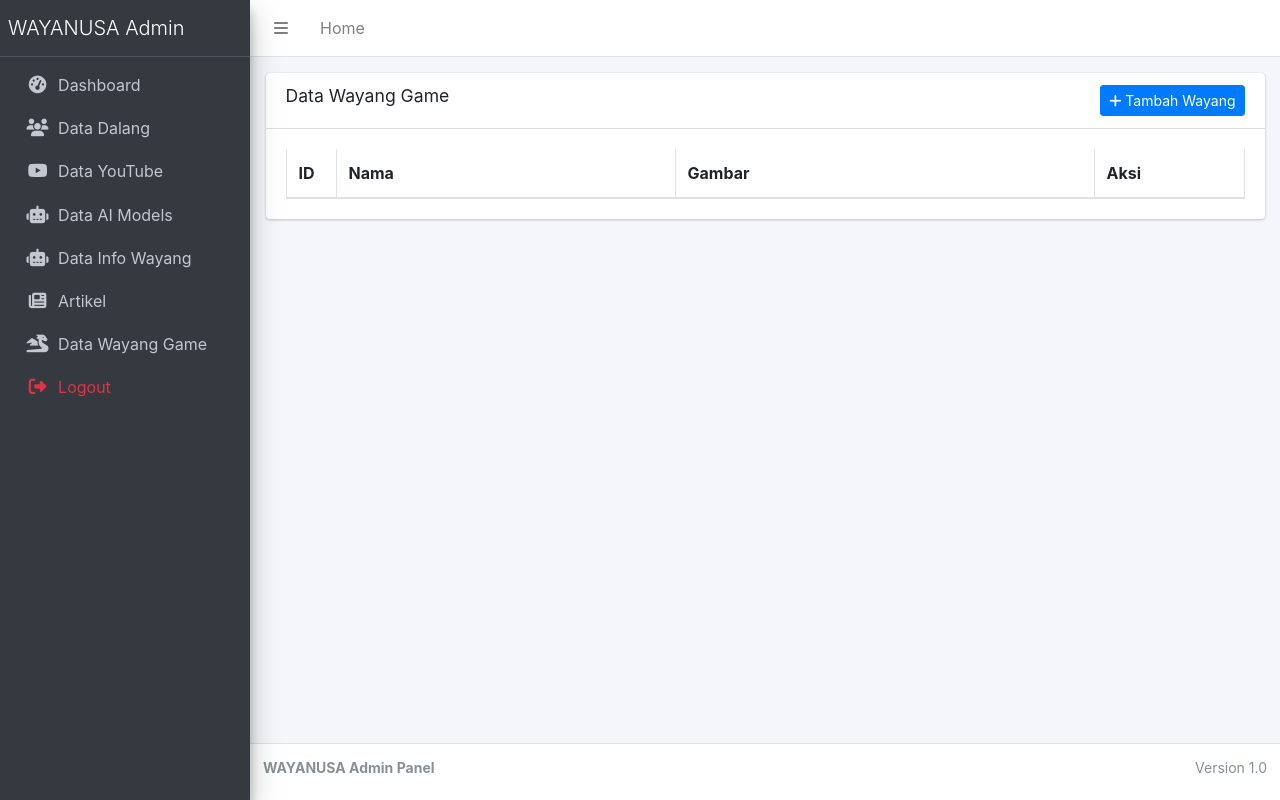
After one commit to Fikriferry/FLASK_WAYANUSA, a Flask app: page /admin/wayanggame in a window 1280 px wide. The commit adds this page. Run offline with Flask 3, Linux system fonts and the light colour scheme; the visitor is signed in with stand-in values (Sample User, id 1); lists and menus that the app fills with data are empty; some libraries are stand-ins or nearby versions.

Commit message:
Add WayangGame model and CRUD functionality; update templates for Wayang Game management

```diff
--- a/models.py
+++ b/models.py
@@ -173,3 +173,8 @@ class Wayang(db.Model):
 
     def __repr__(self):
         return f'<Wayang {self.nama}>'
+
+class WayangGame(db.Model):
+    id = db.Column(db.Integer, primary_key=True)
+    nama = db.Column(db.String(100), nullable=False)
+    file_path = db.Column(db.String(200), nullable=False)
--- a/routes/api_routes.py
+++ b/routes/api_routes.py
@@ -115,6 +115,22 @@ def get_dalang():
         return jsonify({"dalangs": data}), 200
     except Exception as e:
         return jsonify({"error": str(e)}), 500
+
+
+@api.route("/api/wayang")
+def api_wayang():
+    wayangs = Wayang.query.all()
+    return {
+        "data": [
+            {
+                "id": w.id,
+                "nama": w.nama,
+                "file": w.file_path
+            }
+            for w in wayangs
+        ]
+    }
+
 
 # ================================
 # 3. AI VISION API (PREDIKSI WAYANG)
--- a/routes/web_routes.py
+++ b/routes/web_routes.py
@@ -2,7 +2,7 @@ from flask import Blueprint, render_template, request, redirect, url_for, flash,
 from werkzeug.utils import secure_filename
 from functools import wraps
 import os
-from models import Video, db, AIModel, Dalang, User, Admin, QuizLevel, QuizQuestion, Article, QuizResult, Wayang
+from models import Video, db, AIModel, Dalang, User, Admin, QuizLevel, QuizQuestion, Article, QuizResult, Wayang, WayangGame
 from ai_manager import reload_model
 
 web_routes = Blueprint("web", __name__)
@@ -158,9 +158,11 @@ def artikel_detail(id):
     artikel = Article.query.get_or_404(id)
     return render_template('artikel_detail.html', artikel=artikel)
 
-@web_routes.route('/v-dalang')
-def v_dalang():
-    return render_template('simulasi_dalang.html')
+@web_routes.route('/s-dalang')
+def simulasi_dalang():
+    wayangs = WayangGame.query.order_by(WayangGame.id.asc()).all()
+    print("Jumlah wayang:", len(wayangs))  # Debug: cek di console server
+    return render_template("simulasi_dalang.html", wayangs=wayangs)
 
 # -------------------------
 # ADMIN ROUTES
@@ -666,3 +668,107 @@ def admin_wayang_delete(id):
     db.session.commit()
     flash('Data wayang berhasil dihapus.', 'success')
     return redirect(url_for('web.admin_wayang_list'))
+
+# Folder upload
+UPLOAD_FOLDER_WAYANGGAME = os.path.join("static", "uploads", "wayanggame")
+os.makedirs(UPLOAD_FOLDER_WAYANGGAME, exist_ok=True)
+
+def save_wayang_file(file):
+    try:
+        filename = secure_filename(file.filename)
+        save_path = os.path.join(UPLOAD_FOLDER_WAYANGGAME, filename)
+        file.save(save_path)
+        return filename, None
+    except Exception as e:
+        return None, str(e)
+
+# =========================
+# LIST WAYANG GAME
+# =========================
+@web_routes.route('/admin/wayanggame')
+@admin_login_required
+def admin_wayanggame_list():
+    wayangs = WayangGame.query.order_by(WayangGame.id.asc()).all()
+    return render_template("admin/wayanggame_list.html", wayangs=wayangs)
+
+# =========================
+# ADD WAYANG GAME
+# =========================
+@web_routes.route('/admin/wayanggame/add', methods=['GET', 'POST'])
+@admin_login_required
+def admin_wayanggame_add():
+    if request.method == "POST":
+        nama = request.form.get("nama")
+        file = request.files.get("file")
+
+        if not nama or not file or not file.filename:
+            flash("Nama dan file gambar wajib diisi!", "error")
+            return redirect(url_for("web.admin_wayanggame_add"))
+
+        filename, error = save_wayang_file(file)
+        if error:
+            flash(f"Error upload file: {error}", "error")
+            return redirect(url_for("web.admin_wayanggame_add"))
+
+        new_wayang = WayangGame(
+            nama=nama,
+            file_path=f"uploads/wayanggame/{filename}"
+        )
+        db.session.add(new_wayang)
+        db.session.commit()
+        flash("Wayang berhasil ditambahkan!", "success")
+        return redirect(url_for("web.admin_wayanggame_list"))
+
+    return render_template("admin/wayanggame_add.html", wayang=None)
+
+# =========================
+# EDIT WAYANG GAME
+# =========================
+@web_routes.route('/admin/wayanggame/edit/<int:id>', methods=['GET', 'POST'])
+@admin_login_required
+def admin_wayanggame_edit(id):
+    item = WayangGame.query.get_or_404(id)
+
+    if request.method == "POST":
+        nama = request.form.get("nama")
+        if not nama:
+            flash("Nama wayang wajib diisi!", "error")
+            return redirect(url_for("web.admin_wayanggame_edit", id=id))
+        item.nama = nama
+
+        file = request.files.get("file")
+        if file and file.filename:
+            # Hapus file lama jika ada
+            old_path = os.path.join("static", item.file_path)
+            if os.path.exists(old_path):
+                os.remove(old_path)
+
+            filename, error = save_wayang_file(file)
+            if error:
+                flash(f"Error upload file: {error}", "error")
+                return redirect(url_for("web.admin_wayanggame_edit", id=id))
+            item.file_path = f"uploads/wayanggame/{filename}"
+
+        db.session.commit()
+        flash("Wayang berhasil diperbarui!", "success")
+        return redirect(url_for("web.admin_wayanggame_list"))
+
+    return render_template("admin/wayanggame_edit.html", wayang=item)
+
+# =========================
+# DELETE WAYANG GAME
+# =========================
+@web_routes.route('/admin/wayanggame/delete/<int:id>')
+@admin_login_required
+def admin_wayanggame_delete(id):
+    item = WayangGame.query.get_or_404(id)
+
+    # Hapus file fisik jika ada
+    file_path = os.path.join("static", item.file_path)
+    if os.path.exists(file_path):
+        os.remove(file_path)
+
+    db.session.delete(item)
+    db.session.commit()
+    flash("Wayang berhasil dihapus!", "success")
+    return redirect(url_for("web.admin_wayanggame_list"))
--- a/templates/admin/layout_admin.html
+++ b/templates/admin/layout_admin.html
@@ -1,5 +1,6 @@
 <!DOCTYPE html>
 <html lang="en">
+
 <head>
     <meta charset="UTF-8">
     <title>{% block title %}WAYANUSA Admin{% endblock %}</title>
@@ -19,7 +20,9 @@
     <link rel="stylesheet" href="https://cdn.jsdelivr.net/npm/summernote@0.8.18/dist/summernote-bs4.css">
 
     <style>
-        #map { border-radius: 8px; }
+        #map {
+            border-radius: 8px;
+        }
     </style>
 
     {% block head %}{% endblock %}
@@ -95,6 +98,14 @@
                         </li>
 
                         <li class="nav-item">
+                            <a href="{{ url_for('web.admin_wayanggame_list') }}" class="nav-link">
+                                <i class="nav-icon fas fa-dragon"></i>
+                                <p>Data Wayang Game</p>
+                            </a>
+                        </li>
+
+
+                        <li class="nav-item">
                             <a href="{{ url_for('web.logout_admin') }}" class="nav-link text-danger">
                                 <i class="nav-icon fas fa-sign-out-alt"></i>
                                 <p>Logout</p>
@@ -137,4 +148,5 @@
     {% block scripts %}{% endblock %}
 
 </body>
+
 </html>
--- /dev/null
+++ b/templates/admin/wayanggame_list.html
@@ -0,0 +1,45 @@
+{% extends "admin/layout_admin.html" %}
+{% block title %}Data Wayang Game{% endblock %}
+
+{% block content %}
+
+<div class="card">
+    <div class="card-header">
+        <h3 class="card-title">Data Wayang Game</h3>
+        <a href="{{ url_for('web.admin_wayanggame_add') }}" class="btn btn-primary btn-sm float-right">
+            <i class="fas fa-plus"></i> Tambah Wayang
+        </a>
+    </div>
+
+    <div class="card-body table-responsive">
+        <table class="table table-bordered">
+            <thead>
+                <tr>
+                    <th width="50">ID</th>
+                    <th>Nama</th>
+                    <th>Gambar</th>
+                    <th width="150">Aksi</th>
+                </tr>
+            </thead>
+            <tbody>
+                {% for item in wayangs %}
+                <tr>
+                    <td>{{ item.id }}</td>
+                    <td>{{ item.nama }}</td>
+                    <td>
+                        <img src="{{ url_for('static', filename=item.file_path) }}" width="80">
+                    </td>
+                    <td>
+                        <a href="{{ url_for('web.admin_wayanggame_edit', id=item.id) }}"
+                            class="btn btn-warning btn-sm">Edit</a>
+                        <a href="{{ url_for('web.admin_wayanggame_delete', id=item.id) }}"
+                            onclick="return confirm('Hapus data ini?')" class="btn btn-danger btn-sm">Hapus</a>
+                    </td>
+                </tr>
+                {% endfor %}
+            </tbody>
+        </table>
+    </div>
+</div>
+
+{% endblock %}
--- a/templates/layouts/navbar.html
+++ b/templates/layouts/navbar.html
@@ -14,7 +14,7 @@
                     <li><a href="{{ url_for('web.mencari_dalang') }}">Mencari Dalang</a></li>
                     <li><a href="{{ url_for('web.pertunjukan_wayang') }}">Pertunjukan Wayang</a></li>
                     <li><a href="{{ url_for('web.artikel') }}" class="active">Artikel</a></li>
-                    <li><a href="{{ url_for('web.v_dalang') }}" class="active">Simulasi Dalang</a></li>
+                    <li><a href="{{ url_for('web.simulasi_dalang') }}" class="active">Simulasi Dalang</a></li>
                 </ul>
             </div>
 
```
Also changed, not shown: templates/admin/wayanggame_add.html (added, +30 -0 lines), templates/admin/wayanggame_edit.html (added, +35 -0 lines), templates/simulasi_dalang.html (+42 -108 lines). Lines whose indentation alone changed are shown as unchanged.
